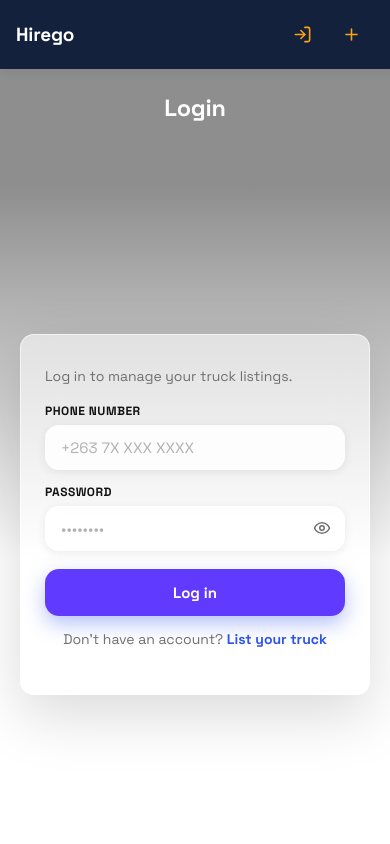
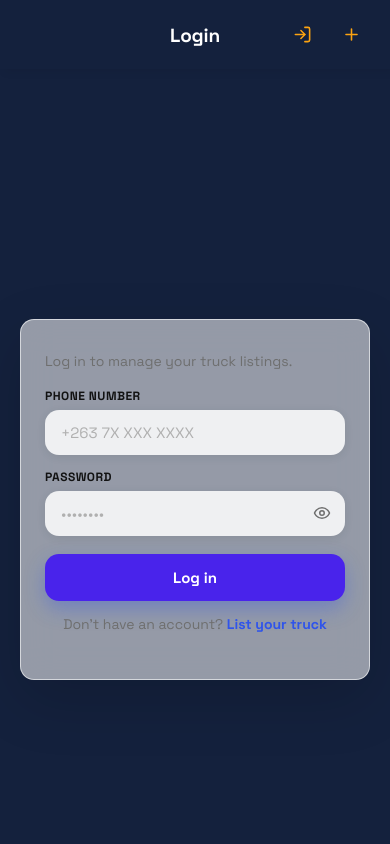
Before and after one commit to Lloydchogari/HireGo, a React (Vite) app in the folder truck/frontend/: page /driver/login in a window 390 px wide. Shown: the top 844 px of the page. Built offline with nearby package versions, Linux system fonts and the light colour scheme; no server answers.

Commit message:
adding new colors

```diff
--- a/truck/frontend/src/components/Navbar.jsx
+++ b/truck/frontend/src/components/Navbar.jsx
@@ -5,6 +5,11 @@ import { useAuth } from '../context/AuthContext';
 import PasswordConfirmModal from './PasswordConfirmModal';
 
 const SCROLL_REVEAL_THRESHOLD = 80;
+
+const PAGE_TITLES = {
+  '/driver/login': 'Login',
+  '/driver/signup': 'Sign Up',
+};
 
 export default function Navbar() {
   const { driver, logout } = useAuth();
@@ -14,6 +19,8 @@ export default function Navbar() {
   const [showSearchIcon, setShowSearchIcon] = useState(false);
   const [showSearchBar, setShowSearchBar] = useState(false);
   const [searchValue, setSearchValue] = useState('');
+
+  const pageTitle = PAGE_TITLES[location.pathname] || null;
 
   // Show the search icon once the person has scrolled down past the
   // threshold (i.e. they're deeper into the list), hide it again once
@@ -48,10 +55,12 @@ export default function Navbar() {
 
   return (
     <header className="navbar">
-      <div className="navbar-inner">
+      <div className={`navbar-inner${pageTitle ? ' navbar-inner--titled' : ''}`}>
         <Link to="/home" className="brand">
           <span className="brand-name">Hirego</span>
         </Link>
+
+        {pageTitle ? <div className="navbar-page-title">{pageTitle}</div> : null}
 
         <div className="navbar-right">
           {showSearchBar ? (
--- a/truck/frontend/src/index.css
+++ b/truck/frontend/src/index.css
@@ -204,6 +204,25 @@ img { max-width: 100%; display: block; }
   text-align: left;
 }
 
+
+.home-hero-blue {
+  background: #14213D;
+  padding-bottom: 24px;
+  border-bottom-left-radius: 15px;
+  border-bottom-right-radius: 15px;
+}
+
+.home-hero-blue .eyebrow {
+  color: rgba(255, 255, 255, 0.75);
+}
+
+.home-hero-blue .landing-head h1 {
+  color: var(--color-white);
+}
+
+
+
+
 /* Search bar with filter icon at the right edge */
 .search-row { display: flex; align-items: center; gap: 10px; margin-top: 18px; }
 .search-box {
@@ -271,10 +290,11 @@ img { max-width: 100%; display: block; }
   border-bottom: 2px solid transparent;
   flex-shrink: 0;
 }
+
 .category-chip.active {
   color: var(--color-black);
   font-weight: 700;
-  border-bottom-color: var(--color-black);
+  border-bottom-color: #F97316;
 }
 
 
@@ -561,7 +581,7 @@ img { max-width: 100%; display: block; }
   overflow: hidden;
   display: flex;
   flex-direction: column;
-  background: linear-gradient(180deg, rgba(128, 128, 128, 0.868) 0%, rgba(128, 128, 128, 0.858) 14%, #ffffff 58%);
+  background: #14213D;
 }
 
 .login-error {
@@ -704,7 +724,7 @@ img { max-width: 100%; display: block; }
   overflow: hidden;
   display: flex;
   flex-direction: column;
-  background: linear-gradient(180deg, rgba(128, 128, 128, 0.868) 0%, rgba(128, 128, 128, 0.858) 14%, #ffffff 58%);
+  background: #14213D;
 }
 
 .signup-hero {
@@ -1004,6 +1024,45 @@ img { max-width: 100%; display: block; }
 
 
 
+.navbar-inner { position: relative; }
+
+.navbar-page-title {
+  display: none;
+}
+
+@media (max-width: 719px) {
+  .navbar-page-title {
+    display: block;
+    position: absolute;
+    left: 50%;
+    top: 50%;
+    transform: translate(-50%, -50%);
+    font-family: var(--font-display);
+    font-size: 19px;
+    font-weight: 800;
+    letter-spacing: -0.01em;
+    color: #ffffff;
+    pointer-events: none;
+  }
+
+  .navbar-inner--titled .brand {
+    visibility: hidden;
+  }
+
+  /* The on-page hero title is now redundant since the navbar shows it */
+  .login-hero-title,
+  .signup-hero-title {
+    display: none;
+  }
+}
+
+
+
+
+
+
+
+
 
 
 
--- a/truck/frontend/src/pages/Home.jsx
+++ b/truck/frontend/src/pages/Home.jsx
@@ -8,10 +8,9 @@ const CATEGORIES = [{ value: '', label: 'All' }, ...TRUCK_TYPES];
 
 export default function Home() {
   const [searchParams] = useSearchParams();
-  const initialQuery = searchParams.get('q') || '';
 
   const [filters, setFilters] = useState({
-    q: initialQuery, type: '', location: '', minCapacity: '', maxCapacity: '',
+    q: searchParams.get('q') || '', type: '', location: '', minCapacity: '', maxCapacity: '',
   });
   const [trucks, setTrucks] = useState([]);
   const [loading, setLoading] = useState(true);
@@ -27,10 +26,13 @@ export default function Home() {
       .finally(() => setLoading(false));
   }, []);
 
+  // Keep the search box in sync with ?q= in the URL even when Home is
+  // already mounted (e.g. a search triggered from the navbar while already
+  // on this page doesn't remount the component, only updates the URL).
   useEffect(() => {
-    fetchTrucks(filters.q ? { q: filters.q } : {});
-    // eslint-disable-next-line react-hooks/exhaustive-deps
-  }, []);
+    const q = searchParams.get('q') || '';
+    setFilters((f) => (f.q === q ? f : { ...f, q }));
+  }, [searchParams]);
 
   useEffect(() => {
     const timeout = setTimeout(() => fetchTrucks(filters), 350);
@@ -38,6 +40,8 @@ export default function Home() {
   }, [filters, fetchTrucks]);
 
   return (
+    <div>
+      <div className="home-hero-blue">
         <div className="container">
           <div className="landing-head">
             <div className="eyebrow">Find a truck near you</div>
@@ -45,7 +49,10 @@ export default function Home() {
           </div>
 
           <SearchFilters filters={filters} onChange={setFilters} />
+        </div>
+      </div>
 
+      <div className="container">
         <div className="category-row">
           {CATEGORIES.map((cat) => (
             <button
@@ -77,5 +84,6 @@ export default function Home() {
           </div>
         )}
       </div>
+    </div>
   );
 }
```
Lines whose indentation alone changed are shown as unchanged.
